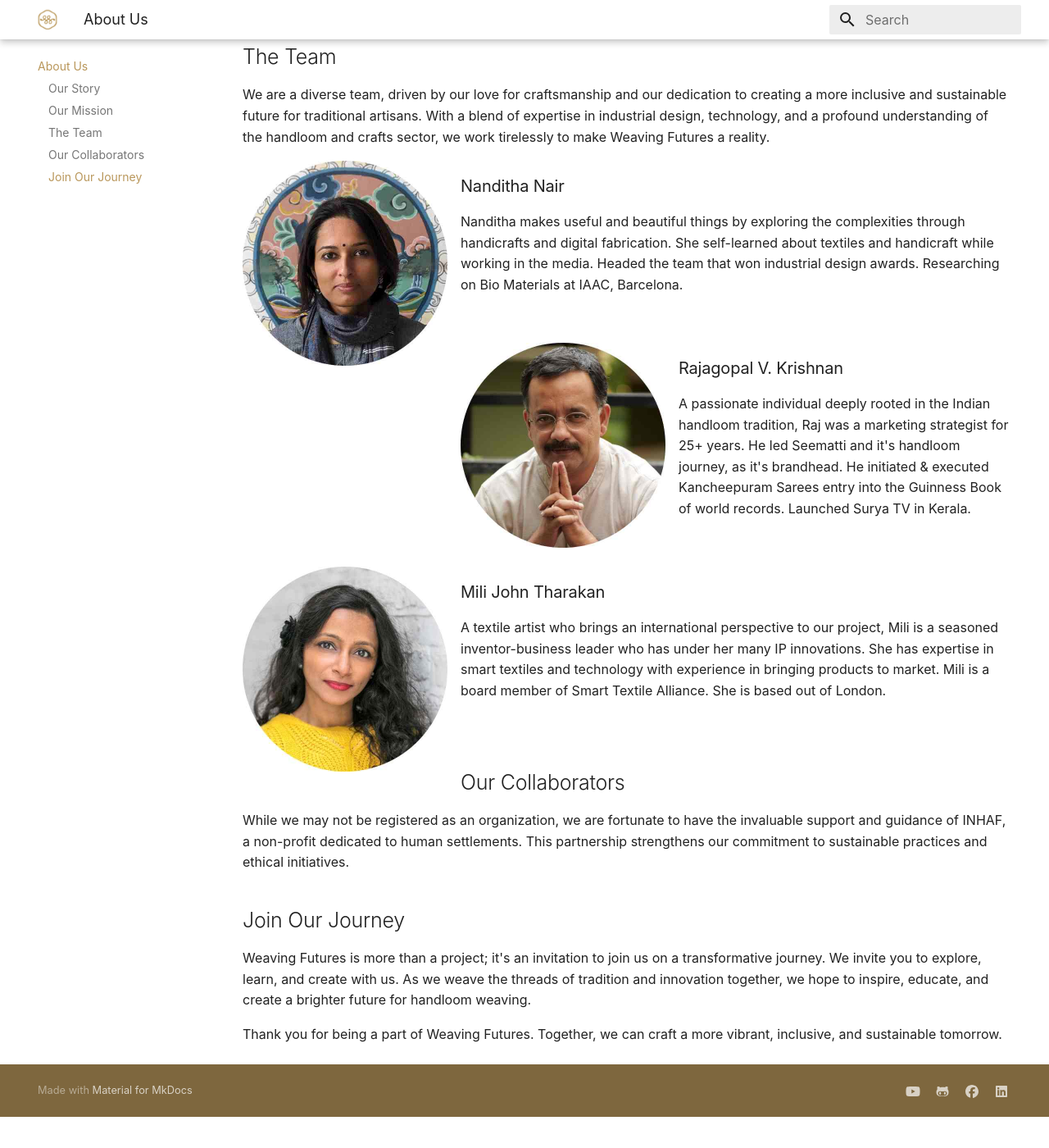
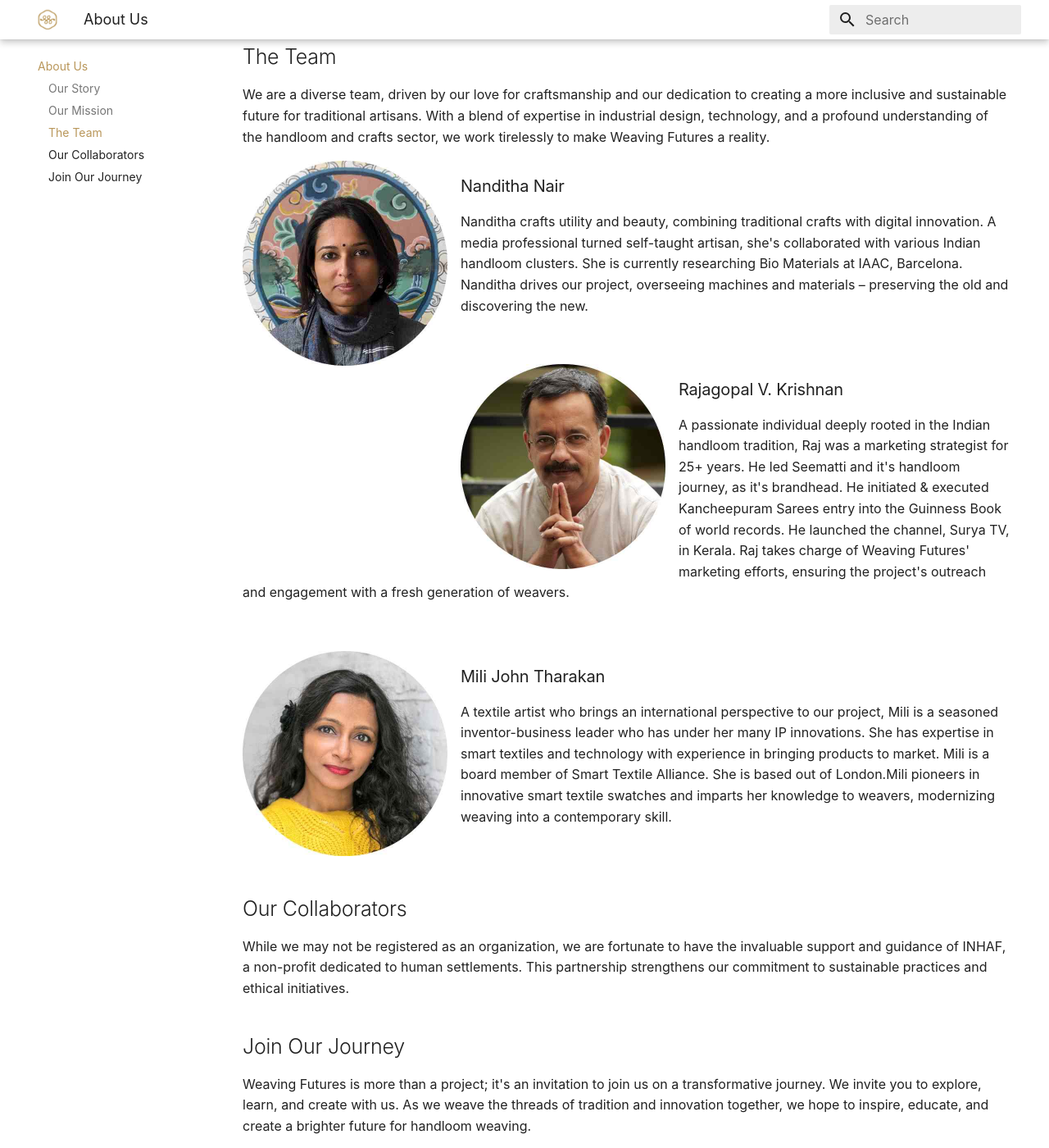
Before and after one commit to weavingfutures/weavingfutures.github.io, an MkDocs documentation site: the page built from docs/about/about.md, in a window 1280 px wide and 1400 px high, scrolled down 603 px. Shown: the whole window at 82% size. Built offline with MkDocs 1.6.1 and Material for MkDocs 9.7.7, drawn with Linux system fonts in a browser that asks for light colours; some web fonts are replaced; before the commit the page ends 1965 px from its top, so only the background shows below that.

Commit message:
Update about.md

```diff
--- a/docs/about/about.md
+++ b/docs/about/about.md
@@ -1,4 +1,3 @@
-# About us
 
 Welcome to Weaving Futures, where tradition meets innovation, and craftsmanship is reimagined.
 
@@ -15,15 +14,15 @@
 We are a diverse team, driven by our love for craftsmanship and our dedication to creating a more inclusive and sustainable future for traditional artisans. With a blend of expertise in industrial design, technology, and a profound understanding of the handloom and crafts sector, we work tirelessly to make Weaving Futures a reality.
 <p><img align="left" alt="Nanditha" src="../../images/about/nandu.jpg" width="250" /></p>
 <h3>Nanditha Nair</h3>
-<p>Nanditha makes useful and beautiful things by exploring the complexities through handicrafts and digital fabrication. She self-learned about textiles and handicraft while working in the media. Headed the team that won industrial design awards.  Researching on Bio Materials at IAAC, Barcelona.</p>
+<p>Nanditha crafts utility and beauty, combining traditional crafts with digital innovation. A media professional turned self-taught artisan, she's collaborated with various Indian handloom clusters. She is currently researching Bio Materials at IAAC, Barcelona. Nanditha drives our project, overseeing machines and materials – preserving the old and discovering the new.</p>
 <p></br></p>
 <p><img align="left" alt="Rajagopal" src="../../images/about/raj.jpg" width="250" /></p>
 <h3>Rajagopal V. Krishnan</h3>
-<p>A passionate individual deeply rooted in the Indian handloom tradition, Raj was a marketing strategist for 25+ years. He led Seematti and it's handloom journey, as it's brandhead. He initiated & executed Kancheepuram Sarees entry into the Guinness Book of world records. Launched Surya TV in Kerala.</p>
+<p>A passionate individual deeply rooted in the Indian handloom tradition, Raj was a marketing strategist for 25+ years. He led Seematti and it's handloom journey, as it's brandhead. He initiated & executed Kancheepuram Sarees entry into the Guinness Book of world records. He launched the channel, Surya TV, in Kerala. Raj takes charge of Weaving Futures' marketing efforts, ensuring the project's outreach and engagement with a fresh generation of weavers.</p>
 <p></br></p>
 <p><img align="left" alt="Mili" src="../../images/about/mili.jpg" width="250" /></p>
 <h3>Mili John Tharakan</h3>
-<p>A textile artist who brings an international perspective to our project, Mili is a seasoned inventor-business leader who has under her many IP innovations. She has expertise in smart textiles and technology with experience in bringing products to market. Mili is a board member of Smart Textile Alliance. She is based out of London.</p>
+<p>A textile artist who brings an international perspective to our project, Mili is a seasoned inventor-business leader who has under her many IP innovations. She has expertise in smart textiles and technology with experience in bringing products to market. Mili is a board member of Smart Textile Alliance. She is based out of London.Mili pioneers in innovative smart textile swatches and imparts her knowledge to weavers, modernizing weaving into a contemporary skill.</p>
 <p></br></p>
 
 ## Our Collaborators
```
